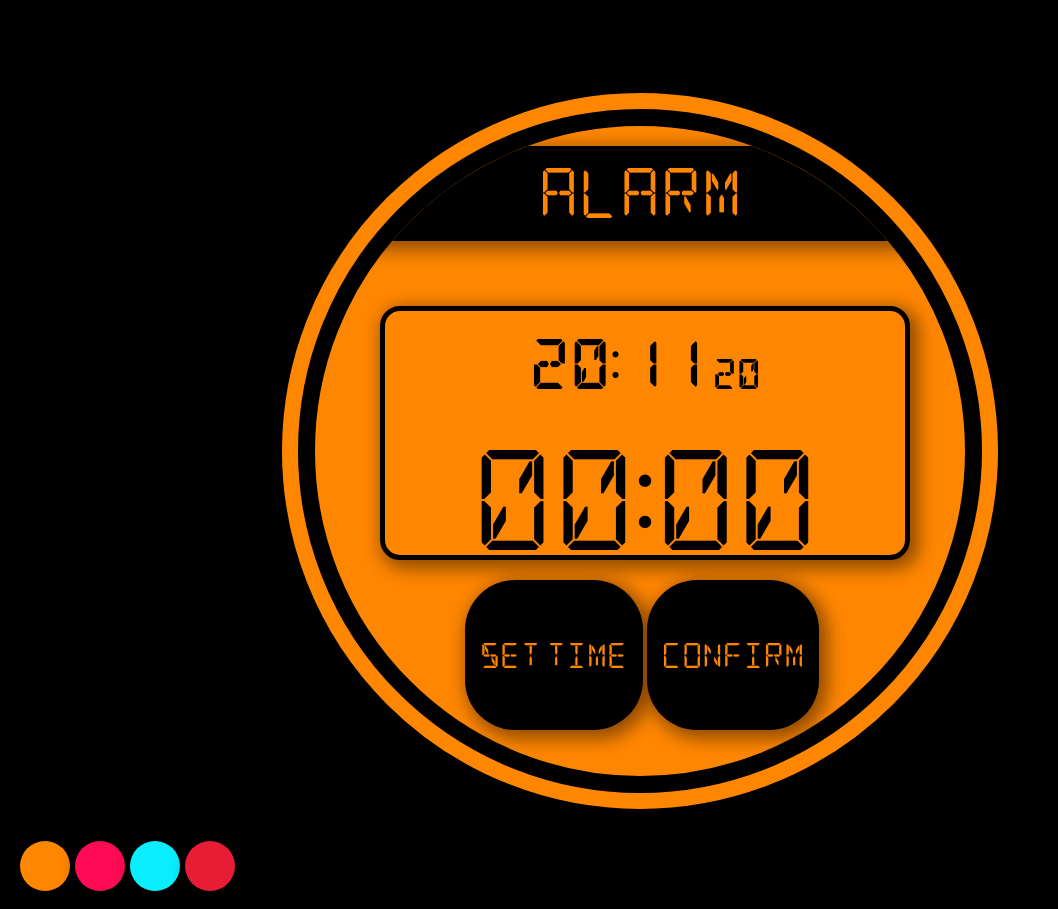
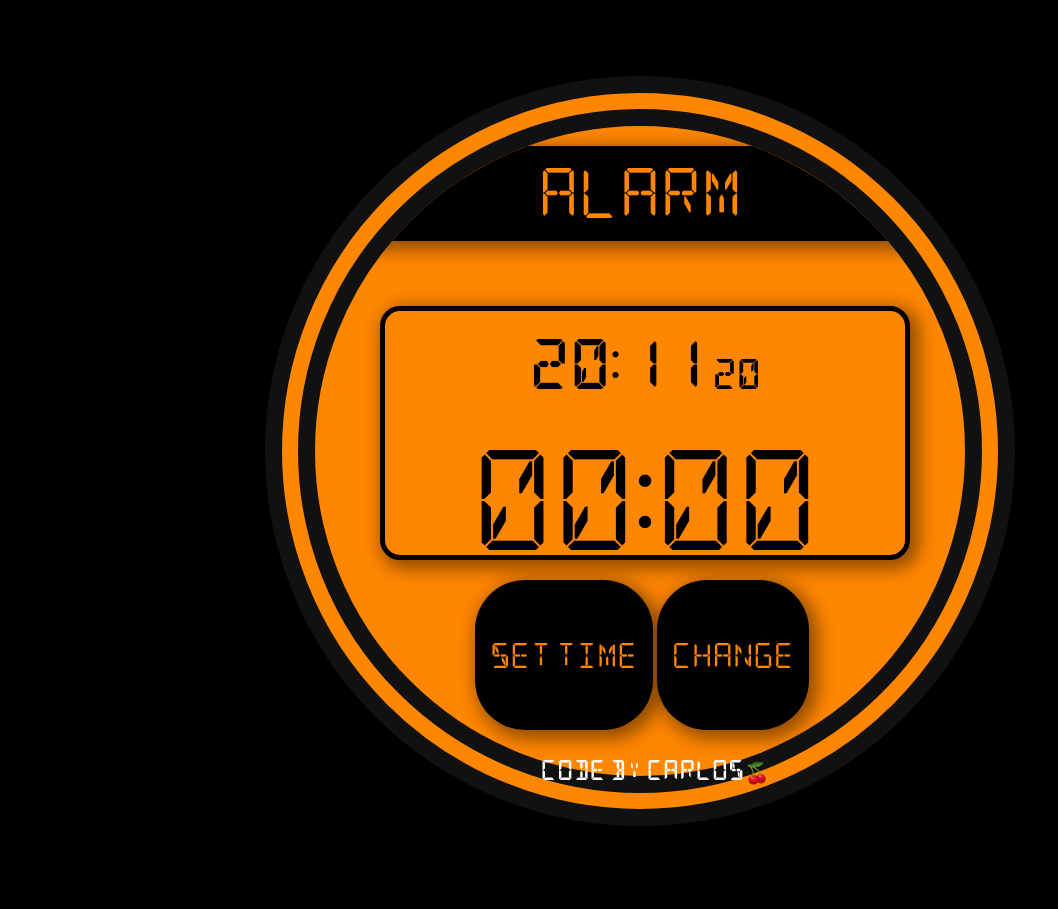
Before and after one commit to sevillecarlos/clock, a React (Create React App) app: page / in a window 1280 px wide. Both pictures are taken after a click on the element "CLOCK". Shown: the whole page, without its empty margins (0-1058 px from the left). After the commit the page ends 856 px from the top, so only its background shows below. Built offline with nearby package versions, Linux system fonts and the light colour scheme.

Commit message:
change some style

```diff
--- a/package.json
+++ b/package.json
@@ -6,7 +6,9 @@
     "@testing-library/jest-dom": "^5.11.4",
     "@testing-library/react": "^11.1.0",
     "@testing-library/user-event": "^12.1.10",
+    "bootstrap": "^5.1.0",
     "react": "^17.0.2",
+    "react-bootstrap": "^2.0.0-beta.6",
     "react-dom": "^17.0.2",
     "react-scripts": "4.0.3",
     "web-vitals": "^1.0.1"
--- a/public/style.css
+++ b/public/style.css
@@ -1,3 +1,4 @@
-body{
-background-color: #000000;
+body {
+  background-color: rgb(0, 0, 0) !important;
+  font-family: "DSEG14-Classic" !important;
 }
--- /dev/null
+++ b/src/App.css
@@ -0,0 +1,16 @@
+.footer {
+  position: fixed;
+  left: 0;
+  bottom: 0;
+  width: 100%;
+  text-align: center;
+  font-size: 20px;
+  padding: 15px;
+  font-weight: bold;
+  cursor: pointer;
+}
+
+.footer a {
+  text-decoration: none;
+  color: rgb(255, 255, 255);
+}
--- a/src/App.js
+++ b/src/App.js
@@ -1,9 +1,12 @@
 import Home from "./views/Home";
-
+import "./App.css";
 function App() {
   return (
-    <div className="App">
+    <div className="app">
       <Home />
+      <div class="footer">
+        <a href="https://github.com/sevillecarlos" target='blank'>code by Carlos🍒</a>
+      </div>
     </div>
   );
 }
--- a/src/components/ClockDate.js
+++ b/src/components/ClockDate.js
@@ -1,16 +1,18 @@
 import React, { useState, useEffect, useRef, useContext } from "react";
-import ClockColorContext from "../store/ClockColorContext";
+// import ClockColorContext from "../store/ClockColorContext";
 import { formatTime } from "../helpers/formatTime";
 import "./style/ClockDate.css";
 
 const ClockDate = () => {
   const MODES = ["ALARM", "TIMER"];
+  const COLORS = ["#ff8600", "#ff0a54", "#0aefff", "#e71d36"];
   const [convert, setConvert] = useState(0);
   const [date, setDate] = useState("");
   const [modeCounter, setModeCounter] = useState(0);
+  const [colorCounter, setColorCounter] = useState(0);
   const [showDotsS, setShowDotsS] = useState(false);
   const [mode, setMode] = useState("");
-  const color = useContext(ClockColorContext);
+  // const color = useContext(ClockColorContext);
   const showDots = useRef();
 
   const [time, setTime] = useState({
@@ -59,7 +61,7 @@ const ClockDate = () => {
 
   const changeClockMode = () => {
     setModeCounter((prevState) => {
-      if (prevState >= 2) {
+      if (prevState >= MODES.length) {
         return (prevState = 0);
       }
       return prevState + 1;
@@ -68,13 +70,26 @@ const ClockDate = () => {
     setMode(MODES[modeCounter]);
   };
 
+  const changeClockColor = () => {
+    setColorCounter((prevState) => {
+      if (prevState >= COLORS.length - 1) {
+        return (prevState = 0);
+      }
+      return prevState + 1;
+    });
+  };
+
   return (
     <div className="clock">
-      <div className="date-time" style={{ background: color }}>
-        <div onClick={changeClockMode} className="title-clock" style={{ color: color }}>
-          <span > {modeCounter !== 0 ? mode : "CLOCK"} </span>
+      <div className="date-time" style={{ background: COLORS[colorCounter] }}>
+        <div
+          onClick={changeClockMode}
+          className="title-clock"
+          style={{ color: COLORS[colorCounter] }}
+        >
+          <span> {modeCounter !== 0 ? mode : "CLOCK"} </span>
         </div>
-        <div className="wrapper">
+        <div onClick={changeClockColor} className="wrapper">
           {/* clock */}
           {modeCounter === 0 && (
             <>
@@ -114,7 +129,7 @@ const ClockDate = () => {
         {modeCounter === 0 && (
           <button
             className="hour-changer"
-            style={{ color: color }}
+            style={{ color: COLORS[colorCounter] }}
             onClick={() => convertTime(!convert)}
           >
             {convert ? 24 : 12}-hour
@@ -124,12 +139,15 @@ const ClockDate = () => {
           <>
             <button
               className="alarm-time-btn set-time"
-              style={{ color: color }}
+              style={{ color: COLORS[colorCounter] }}
             >
               Set time
             </button>
-            <button className="alarm-time-btn confirm" style={{ color: color }}>
-              Confirm
+            <button
+              className="alarm-time-btn confirm"
+              style={{ color: COLORS[colorCounter] }}
+            >
+              Change
             </button>
           </>
         )}
--- a/src/components/style/ClockDate.css
+++ b/src/components/style/ClockDate.css
@@ -1,15 +1,15 @@
 .date-time {
-  font-family: "DSEG14-Classic";
   width: 650px;
   overflow: hidden;
   height: 650px;
   border-radius: 50%;
-  border: 50px double black;
+  border: 50px double rgb(17, 17, 17);
   margin-left: auto;
   margin-right: auto;
+  cursor: pointer;
+
   margin-top: 2%;
 }
-
 .date-time h5 {
   letter-spacing: 3px;
   color: rgb(0, 0, 0);
@@ -21,6 +21,9 @@
 }
 .seconds {
   font-size: 40px;
+}
+.clock{
+  padding-bottom: 30px;
 }
 .title-clock {
   margin-top: 20px;
@@ -66,15 +69,7 @@
   font-size: 60px;
   padding-left: 20px;
 }
-.clock-gadgets {
-  border: 15px solid black;
-  border-radius: 100%;
-  width: 700px;
-  height: 700px;
-  margin-right: auto;
-  margin-left: auto;
-  padding: 30px;
-}
+
 .clock-btn {
   border: none;
   border-radius: 30px;
--- a/src/store/ClockColorContext.js
+++ /dev/null
@@ -1,5 +0,0 @@
-import React from "react";
-
-const ClockColorContext = React.createContext(null);
-
-export default ClockColorContext;
--- a/src/views/Home.js
+++ b/src/views/Home.js
@@ -1,42 +1,13 @@
-import React, { useState } from "react";
+import React from "react";
 import ClockDate from "../components/ClockDate";
-import ClockColorContext from "../store/ClockColorContext";
 
 import "./style/Home.css";
 
 const Home = () => {
-  const [color, setColor] = useState("#ff8600");
-
-  const changeColor = (e) => setColor(e.target.name);
-  console.log(color);
   return (
-    <ClockColorContext.Provider value={color}>
-      <div className="home">
-        <ClockDate color={color} />
-        <div className="colors">
-          <button
-            onClick={changeColor}
-            name="#ff8600"
-            className="orange btn-color"
-          ></button>
-          <button
-            onClick={changeColor}
-            name="#ff0a54"
-            className="pink btn-color"
-          ></button>
-          <button
-            onClick={changeColor}
-            name="#0aefff"
-            className="blue btn-color"
-          ></button>
-          <button
-            onClick={changeColor}
-            name="#e71d36"
-            className="red btn-color"
-          ></button>
-        </div>
-      </div>
-    </ClockColorContext.Provider>
+    <div className="home">
+      <ClockDate />
+    </div>
   );
 };
 
--- a/src/views/style/Home.css
+++ b/src/views/style/Home.css
@@ -34,3 +34,17 @@
 .red {
   background-color: #e71d36;
 }
+.footer {
+  position: fixed;
+  left: 0;
+  bottom: 0;
+  width: 100%;
+  text-align: center;
+  font-size: 20px;
+  padding: 15px;
+  font-weight: bold;
+  cursor: pointer;
+}
+.footer:hover {
+  color: #fff;
+}
```
Also changed, not shown: 2 other files (tests, documents, lock files or other folders).
